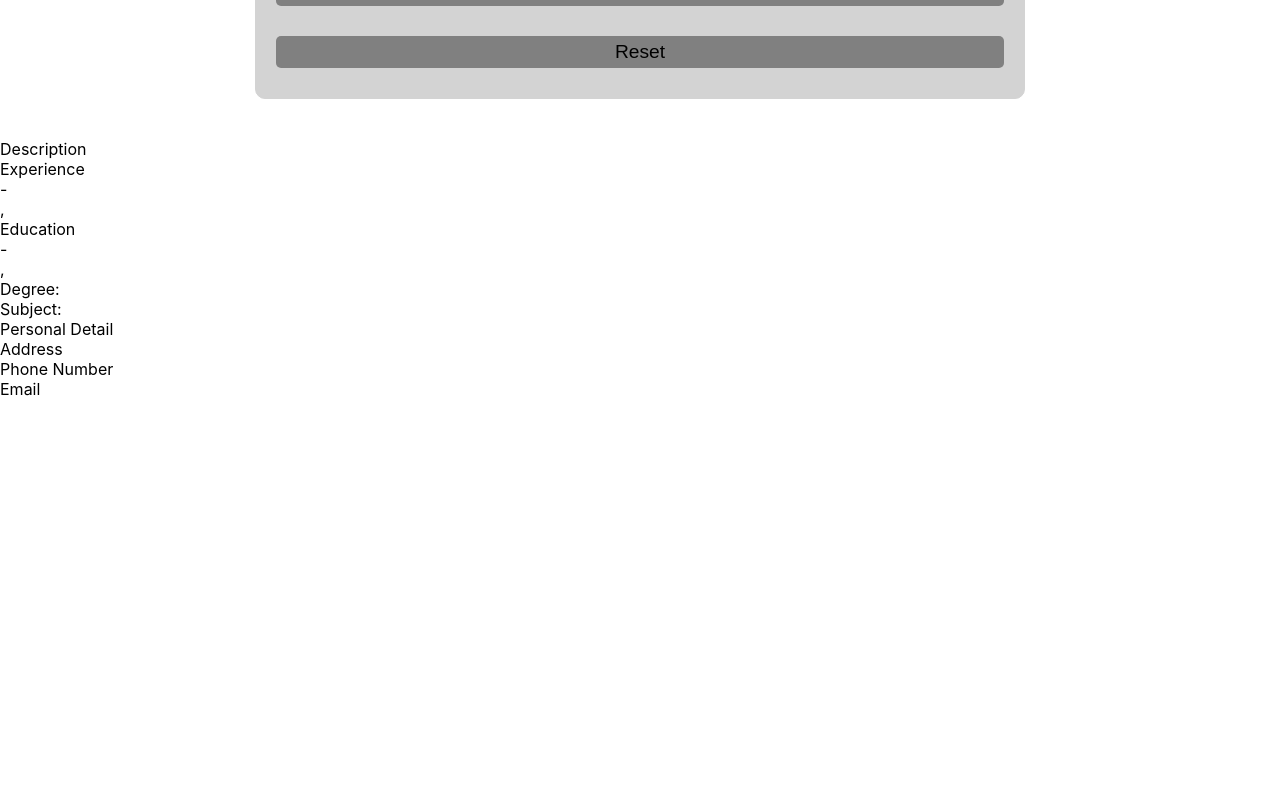
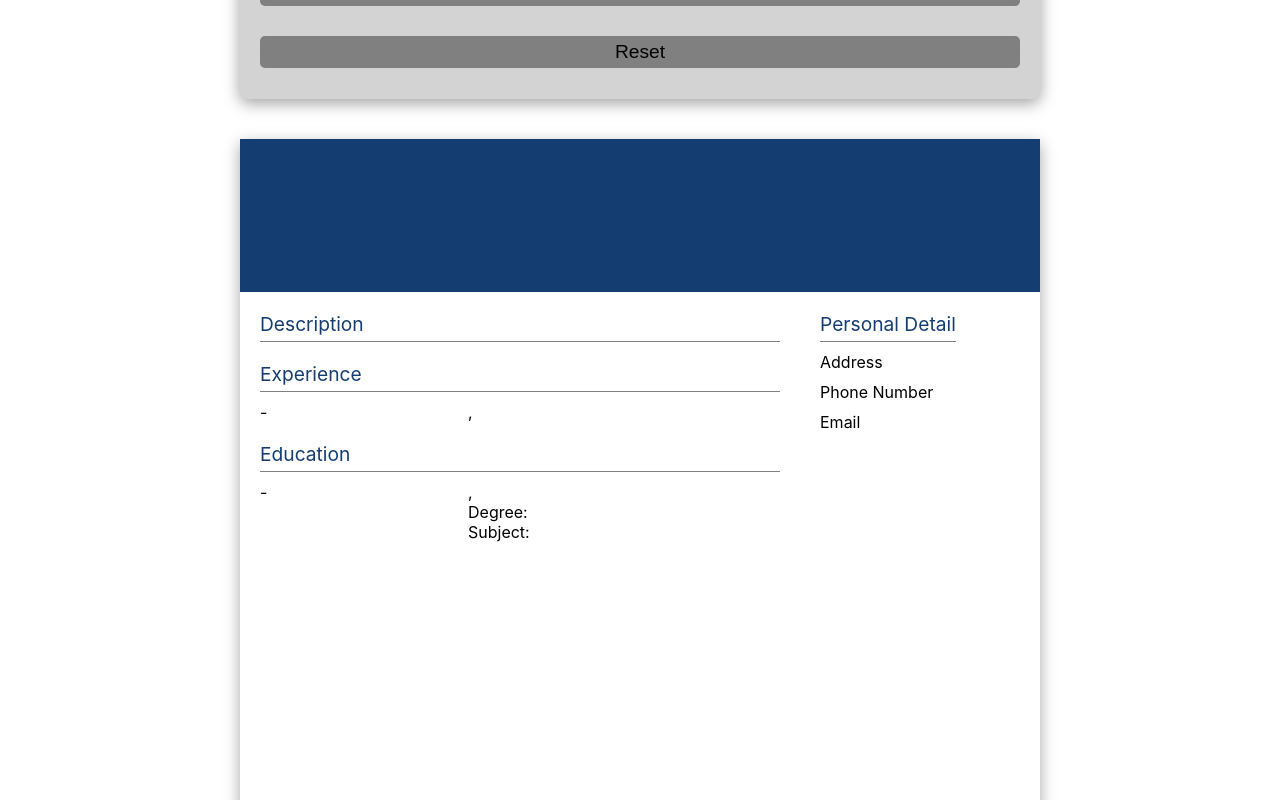
Before and after one commit to bensonjing/cv-application, a React (Create React App) app: page / in a window 1280 px wide. Shown: the part 1200-2000 px from the top of the page. Before the commit the page ends 1599 px from the top, so only its background shows below. Built offline with nearby package versions, Linux system fonts and the light colour scheme.

Commit message:
Build: add styles to Preview

```diff
--- a/src/components/Preview.js
+++ b/src/components/Preview.js
@@ -8,12 +8,13 @@ class Preview extends React.Component {
     const cvForm = this.props.cvForm
 
     return (
-      <div>
+      <div className="preview">
         <Header
           firstName={cvForm.personalInfo.firstName}
           lastName={cvForm.personalInfo.lastName}
           title={cvForm.personalInfo.title}
         />
+        <div className="preview-main">
           <Content
             description={cvForm.personalInfo.description}
             experience={cvForm.experience}
@@ -25,6 +26,7 @@ class Preview extends React.Component {
             email={cvForm.personalInfo.email}
           />
         </div>
+      </div>
     )
   }
 }
--- a/src/components/previewComponents/Content.js
+++ b/src/components/previewComponents/Content.js
@@ -3,33 +3,43 @@ import React from 'react'
 class Content extends React.Component {
   render() {
     const experienceItems = this.props.experience.map((item) => (
-      <div key={item.id}>
-        <div>{item.from} - {item.to}</div>
+      <div className="experience" key={item.id}>
+        <div className="experience-left">{item.from} - {item.to}</div>
+        <div>
           <div>{item.position}</div>
           <div>{item.company}, {item.city}</div>
+        </div>
       </div>
     ))
 
     const educationItems = this.props.education.map((item) => (
-      <div key={item.id}>
-        <div>{item.from} - {item.to}</div>
+      <div className="education" key={item.id}>
+        <div className="education-left">{item.from} - {item.to}</div>
+        <div>
           <div>{item.name}, {item.city}</div>
           <div>Degree: {item.degree}</div>
           <div>Subject: {item.subject}</div>
       </div>
+      </div>
     ))
 
     return (
-      <>
-        <div>Description</div>
-        <div>{this.props.description}</div>
+      <div className="preview-content">
+        <div className="preview-section">
+          <div className="section-title">Description</div>
+          <div className="description">{this.props.description}</div>
+        </div>
 
-        <div>Experience</div>
+        <div className="preview-section">
+          <div className="section-title">Experience</div>
           {experienceItems}
+        </div>
 
-        <div>Education</div>
+        <div className="preview-section">
+          <div className="section-title">Education</div>
           {educationItems}
-      </>
+        </div>
+      </div>
     )
   }
 }
--- a/src/components/previewComponents/Header.js
+++ b/src/components/previewComponents/Header.js
@@ -3,10 +3,10 @@ import React from 'react'
 class Header extends React.Component {
   render() {
     return (
-      <>
-        <div>{this.props.firstName} {this.props.lastName}</div>
-        <div>{this.props.title}</div>
-      </>
+      <div className="preview-header">
+        <div className="title">{this.props.firstName} {this.props.lastName}</div>
+        <div className="subtitle">{this.props.title}</div>
+      </div>
     )
   }
 }
--- a/src/components/previewComponents/Sidebar.js
+++ b/src/components/previewComponents/Sidebar.js
@@ -3,15 +3,21 @@ import React from 'react'
 class Sidebar extends React.Component {
   render() {
     return (
-      <>
-        <div>Personal Detail</div>
+     <div className="preview-sidebar">
+        <div className="section-title">Personal Detail</div>
+        <div className="sidebar-section">
           <div>Address</div>
           <div>{this.props.address}</div>
+        </div>
+        <div className="sidebar-section">
           <div>Phone Number</div>
           <div>{this.props.phoneNumber}</div>
+        </div>
+        <div className="sidebar-section">
           <div>Email</div>
           <div>{this.props.email}</div>
-      </>
+        </div>
+      </div>
     )
   }
 }
--- a/src/style/style.css
+++ b/src/style/style.css
@@ -5,7 +5,8 @@ body {
 
 /* Header */
 .header {
-  background-color: lightgray;
+  background-color: rgb(51, 51, 51);
+  color: white;
   height: 10vh;
   font-size: 2.8rem;
   display: flex;
@@ -16,10 +17,12 @@ body {
 /* Form */
 form {
   background-color: lightgray;
-  width: 60vw;
+  width: 80vw;
+  max-width: 800px;
   margin: 40px auto;
   border: 1px solid lightgray;
   border-radius: 10px;
+  box-shadow: rgba(0, 0, 0, 0.35) 0 5px 15px;
 }
 
 .subForm{
@@ -53,3 +56,58 @@ button {
 #reset {
   padding: 0 20px 20px 20px;
 }
+
+/* Preview */
+.preview {
+  width: 80vw;
+  max-width: 800px;
+  aspect-ratio: 1 / 1.414;
+  margin: 40px auto;
+  box-shadow: rgba(0, 0, 0, 0.35) 0 5px 15px;
+}
+
+.preview-header {
+  background-color: rgb(20, 62, 114);
+  height: 10%;
+  padding: 20px;
+}
+
+.title {
+  font-size: 3rem;
+}
+
+.subtitle {
+  font-size: 2rem;
+}
+
+.preview-main {
+  display: flex;
+}
+
+.preview-content {
+  width: 70%;
+}
+
+.preview-section, .preview-sidebar{
+  margin: 20px;
+}
+
+.section-title {
+  color: rgb(20, 62, 114);
+  font-size: 1.2rem;
+  padding-bottom: 5px;
+  border-bottom: 0.5px solid grey;
+}
+
+.description, .sidebar-section {
+  margin: 10px 0;
+}
+
+.experience, .education {
+  display: flex;
+  margin: 10px 0;
+}
+
+.experience-left, .education-left {
+  width: 40%;
+}
```
Lines whose indentation alone changed are shown as unchanged.
